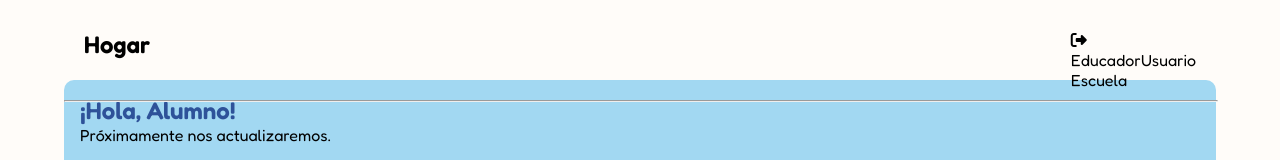
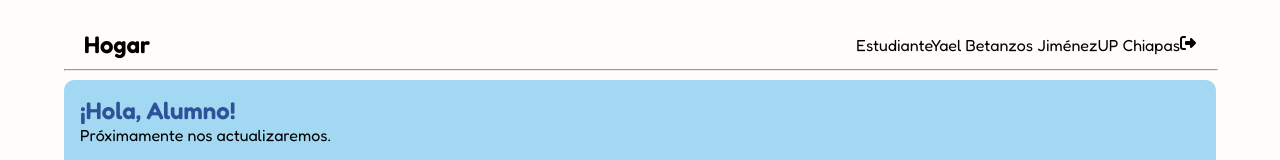
Before and after one commit to YBJ-UP/Nubo, an Angular app: page /home/student in a window 1280 px wide. Shown: the top 160 px of the page. Built offline with nearby package versions, Linux system fonts and the light colour scheme.

Commit message:
header ahora toma datos de entrada, se añaden a la vista de student home

```diff
--- a/src/app/components/header/header.css
+++ b/src/app/components/header/header.css
@@ -9,11 +9,13 @@ section {
     font-family: 'Fredoka',  sans-serif;
     display: flex;
     justify-content: space-between;
+    align-items: center;
 }
 
 div {
     margin-block: 10px;
     margin-inline: 20px;
+    display: flex;
 }
 
 hr {
--- a/src/app/components/header/header.html
+++ b/src/app/components/header/header.html
@@ -4,12 +4,12 @@
     </div>
 
     <div>
-        <i class="fa-solid fa-right-from-bracket"></i>
         <p>
             <span>{{role()}}</span>
             <span>{{name()}}</span>
         </p>
         <p>{{school()}}</p>
+        <i class="fa-solid fa-right-from-bracket"></i>
     </div>
 </section>
 <hr>
--- a/src/app/student/home/student-home.html
+++ b/src/app/student/home/student-home.html
@@ -1,4 +1,4 @@
-<app-header />
+<app-header [name]="'Yael Betanzos Jiménez'" [role]="'Estudiante'" [school]="'UP Chiapas'" />
 
 <div class="cuerpo">
     <div class="anuncio">
```
